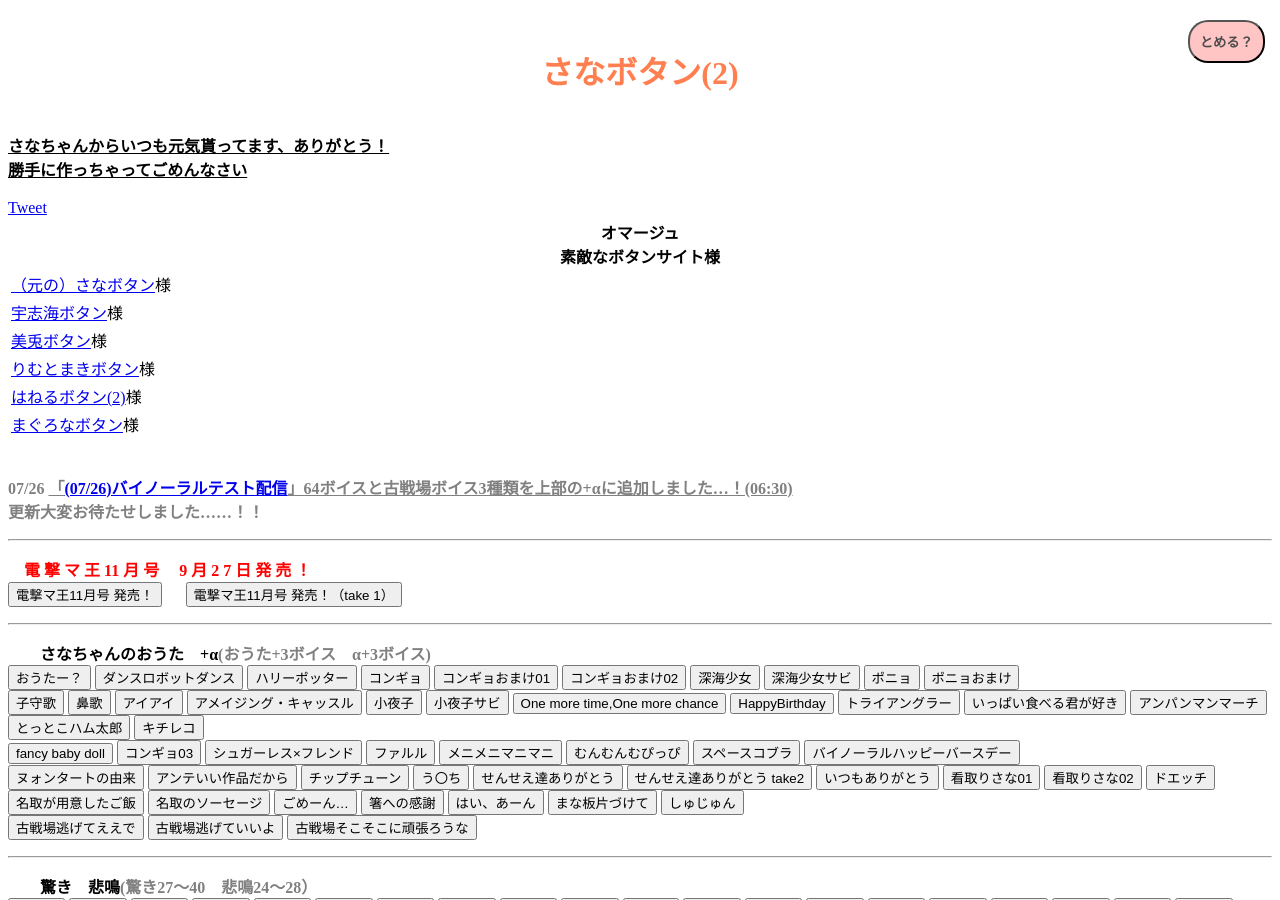
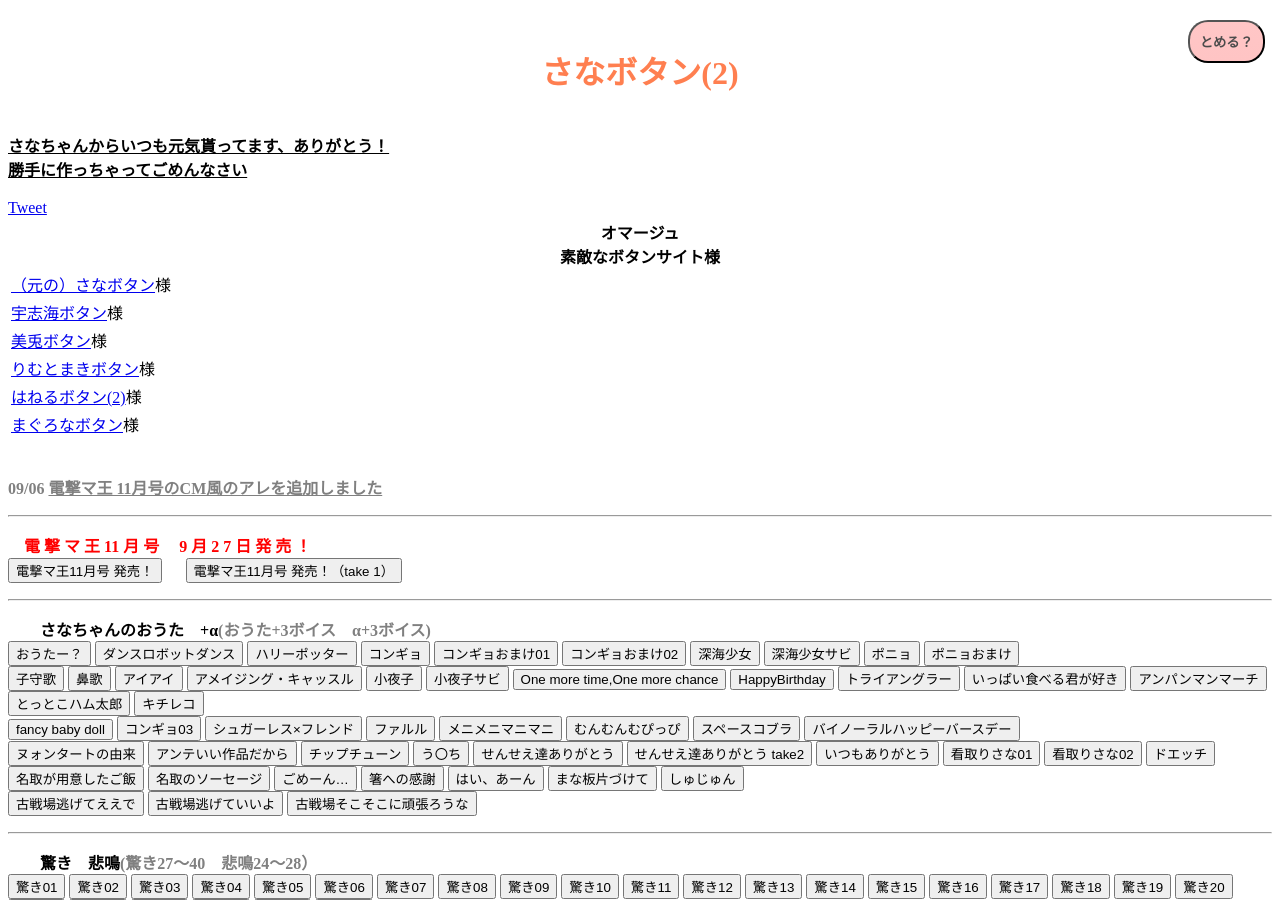
Before and after one commit to sanabutton/sanabutton.github.io, a Jekyll site: the page built from index.html, in a window 1280 px wide and 900 px high. Built offline with Jekyll 4.4.1, drawn with Linux system fonts in a browser that asks for light colours; nearby versions of some CDN libraries; comment, search, counter and statistics services are not loaded.

Commit message:
Update update-log.html

```diff
--- a/_includes/update-log.html
+++ b/_includes/update-log.html
@@ -1,4 +1,4 @@
 <span class="add-num"><br>
-    <b>07/26 <u>「<a href="#jump">(07/26)バイノーラルテスト配信</a>」64ボイスと古戦場ボイス3種類を上部の+αに追加しました…！(06:30)<br></u>更新大変お待たせしました……！！</b>
+    <b>09/06 <u>電撃マ王 11月号のCM風のアレを追加しました</u></b>
     <br>
 </span>
```
